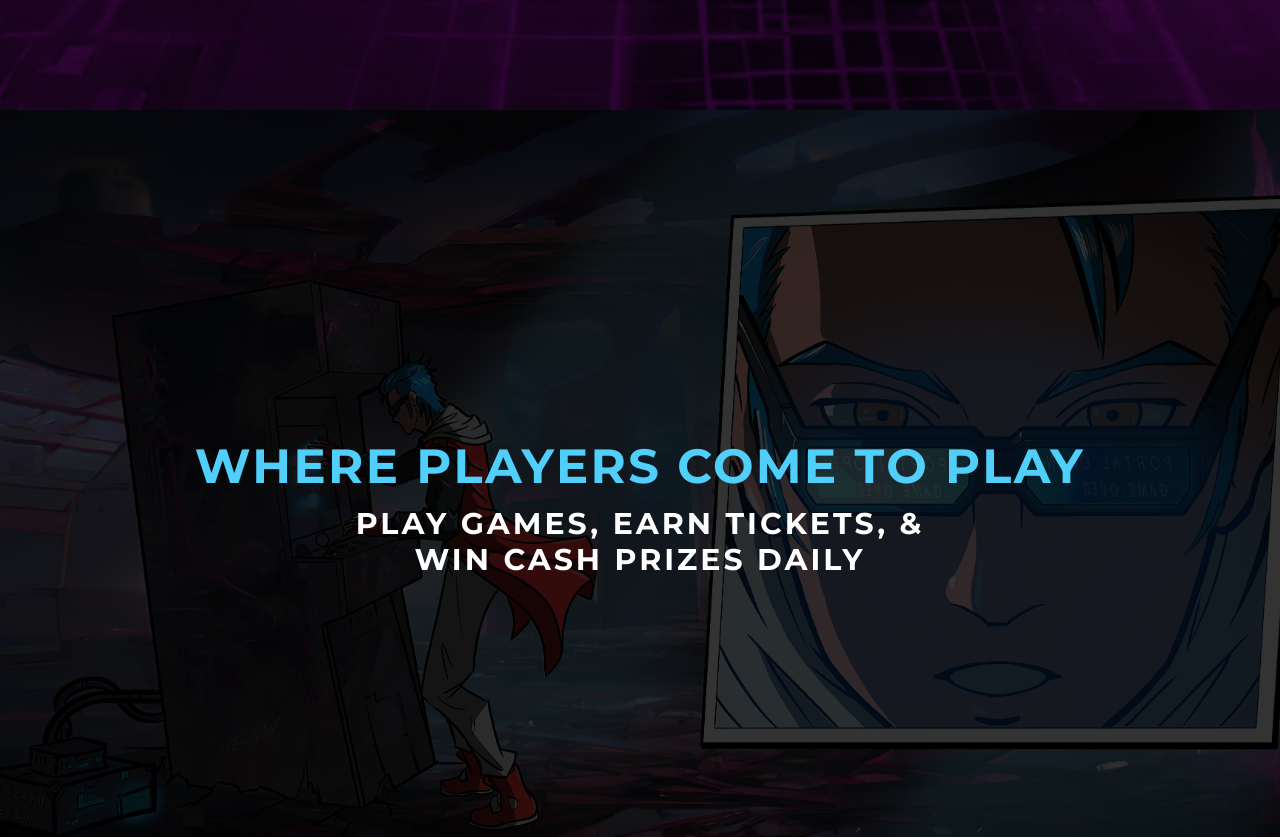
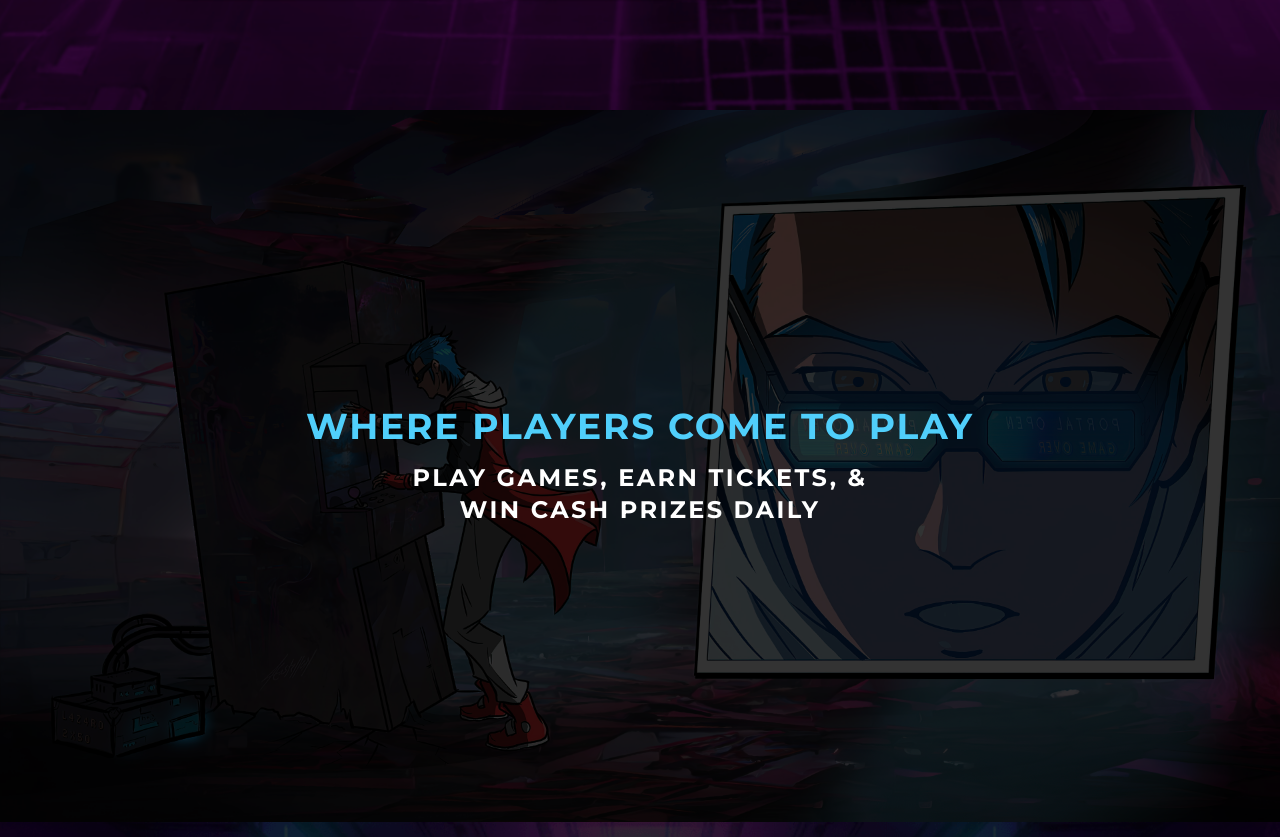
Before and after one commit to Push-Stack/nf-website, a Next.js app: page / in a window 1280 px wide. Shown: the part 1270-2107 px from the top of the page. Built offline with nearby package versions, Linux system fonts and the light colour scheme.

Commit message:
update header,image section and players section

```diff
--- a/components/Home/Header.jsx
+++ b/components/Home/Header.jsx
@@ -8,7 +8,7 @@ import Logo from "../../public/static/logo.png";
 const Header = () => {
   return (
     <header
-      className="pt-16 pb-40 sm:min-h-screen  w-full max-w-full   relative  overflow-hidden "
+      className="pt-16 pb-40 min-h-screen  w-full max-w-full   relative  overflow-hidden "
       id={pageLinks.header}
     >
       <Image
--- a/components/Home/ImagesSection.jsx
+++ b/components/Home/ImagesSection.jsx
@@ -18,7 +18,7 @@ const ImagesSection = () => {
         src={ImageSectionBg}
         fill
         alt="image-section-background"
-        className="z-10 object-cover"
+        className="z-10 object-center sm:object-cover"
         priority
       />
       <motion.div
--- a/components/Home/PlayersSection.jsx
+++ b/components/Home/PlayersSection.jsx
@@ -7,7 +7,7 @@ import PlayersSectionBg from "../../public/static/player-section-bg-2.jpg";
 const PlayersSection = () => {
   return (
     <motion.section
-      className="relative min-h-screen py-64 max-w-full overflow-hidden flex items-center"
+      className="relative py-64  max-w-full overflow-hidden flex items-center"
       id="players-section"
       initial={blurTransition.initialState}
       whileInView={blurTransition.viewTransition}
@@ -17,15 +17,15 @@ const PlayersSection = () => {
         src={PlayersSectionBg}
         fill
         alt="player-section-background"
-        className="z-10 object-fill md:object-cover"
+        className="z-10 object-center"
         priority
       />
       <div className="absolute z-20 inset-0 h-full w-full bg-black/80" />
-      <div className="text-white font-bold max-w-6xl mx-auto text-center uppercase flex flex-col gap-4 relative z-20">
-        <h1 className="text-3xl sm:text-5xl text-secondary tracking-wider">
+      <div className="text-white font-bold w-full py-10 max-w-6xl mx-auto text-center uppercase flex flex-col gap-4 relative z-20 ">
+        <h1 className="text-3xl sm:text-4xl text-secondary tracking-wider">
           Where Players come to play
         </h1>
-        <h2 className="text-lg sm:text-3xl max-w-3xl mx-auto tracking-widest">
+        <h2 className="text-lg sm:text-2xl max-w-3xl mx-auto tracking-widest">
           Play Games, Earn Tickets, &
           <span className="block">Win cash prizes daily</span>
         </h2>
```
